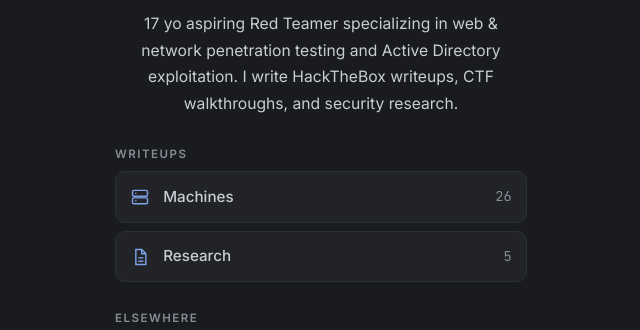
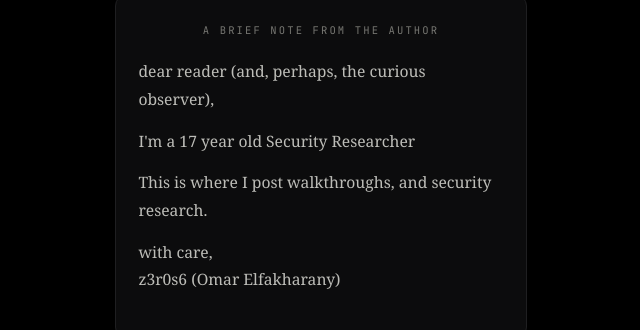
Before and after one commit to z3r0s6/z3r0s6.github.io, an Astro site: page / in a window 1280 px wide. Shown: the part 238-568 px from the top of the page, without its empty margins (319-959 px from the left). Built offline with nearby package versions, Linux system fonts and the light colour scheme; Astro itself is replaced by a stand-in of ours; some packages are replaced by stand-ins of ours.

Commit message:
Rework theme: black/white palette, author note, nav/title tweaks
- Recolor to a true-black monochrome palette (drop the blue accent)
- Add a short "brief note from the author" to the homepage
- Remove the homepage bio/handle lines
- Nav: capitalize Home/Machines, rename research -> Writings
- Writings page heading + machines/posts tab titles capitalized
- Tab title format changed to "<page> /" (dropped the "root" suffix)

Co-Authored-By: Claude Opus 4.8 <noreply@anthropic.com>

```diff
--- a/src/config.ts
+++ b/src/config.ts
@@ -4,7 +4,7 @@
 // ..............................................................
 
 export const SITE = {
-  title: 'z3r0s',
+  title: 'root',
   description: 'z3r0s6 (z3r0s) — HackTheBox machine writeups, CTF walkthroughs, and security research by an aspiring red teamer.',
   author: 'z3r0s',
   avatar: '/images/avatar-v3.jpg',
--- a/src/layouts/BaseLayout.astro
+++ b/src/layouts/BaseLayout.astro
@@ -9,7 +9,7 @@ interface Props {
 }
 
 const { title, description, bare = false } = Astro.props;
-const pageTitle = title ? `${title} · ${SITE.title}` : SITE.title;
+const pageTitle = title ? `${title} /` : `${SITE.author} /`;
 const pageDesc = description ?? SITE.description;
 const path = Astro.url.pathname;
 const on = (p: string) => (path === p || (p !== '/' && path.startsWith(p)) ? 'page' : undefined);
@@ -97,9 +97,9 @@ const jsonLd = {
       <div class="wrap">
         <a class="brand" href="/">{SITE.author}</a>
         <nav class="nav">
-          <a href="/" aria-current={on('/')}>home</a>
-          <a href="/machines" aria-current={on('/machines')}>machines</a>
-          <a href="/posts" aria-current={on('/posts')}>research</a>
+          <a href="/" aria-current={on('/')}>Home</a>
+          <a href="/machines" aria-current={on('/machines')}>Machines</a>
+          <a href="/posts" aria-current={on('/posts')}>Writings</a>
         </nav>
       </div>
     </header>
--- a/src/pages/index.astro
+++ b/src/pages/index.astro
@@ -16,9 +16,17 @@ const li = social('LinkedIn');
   <div class="page">
     <section class="intro">
       <img class="avatar" src={SITE.avatar} alt={SITE.author} width="92" height="92" />
-      <h1 class="name">{SITE.title}</h1>
-      {gh && <p class="handle">{gh.handle} · aspiring red teamer</p>}
-      <p class="bio">{ABOUT}</p>
+      <h1 class="name">{SITE.author}</h1>
+    </section>
+
+    <section class="letter">
+      <p class="letter-label">A brief note from the author</p>
+      <div class="letter-body">
+        <p>dear reader (and, perhaps, the curious observer),</p>
+        <p>I'm a 17 year old Security Researcher</p>
+        <p>This is where I post walkthroughs, and security research.</p>
+        <p>with care,<br>z3r0s6 (Omar Elfakharany)</p>
+      </div>
     </section>
 
     <section class="group">
@@ -29,7 +37,7 @@ const li = social('LinkedIn');
       </a>
       <a class="row" href="/posts">
         <svg class="ic" viewBox="0 0 24 24" fill="none" stroke="currentColor" stroke-width="1.7"><path d="M7 3h7l5 5v13H7z"/><path d="M14 3v5h5"/><path d="M10 13h6M10 17h6"/></svg>
-        <span class="lbl">Research</span><span class="meta">{posts.length}</span>
+        <span class="lbl">Writings</span><span class="meta">{posts.length}</span>
       </a>
     </section>
 
@@ -71,6 +79,23 @@ const li = social('LinkedIn');
     .handle { margin: .3rem 0 0; color: var(--fg-muted); font-size: .9rem; font-family: var(--font-mono); }
     .bio { margin: 1rem 0 0; color: var(--fg); font-size: .98rem; line-height: 1.7; }
 
+    .letter {
+      border: 1px solid var(--border); border-radius: 12px;
+      padding: 1.6rem 1.4rem; background: var(--bg-soft); text-align: left;
+    }
+    .letter-label {
+      margin: 0; text-align: center; font-family: var(--font-mono);
+      font-size: .66rem; letter-spacing: .2em; text-transform: uppercase; color: var(--fg-muted);
+    }
+    .letter-label.flip { transform: rotate(180deg); margin-top: 1.2rem; }
+    .letter-body {
+      margin: 1.2rem 0; font-family: Georgia, 'Times New Roman', serif;
+      color: var(--fg); line-height: 1.75; font-size: .98rem;
+    }
+    .letter-body p { margin: 0 0 .9rem; }
+    .letter-body p:last-child { margin-bottom: 0; }
+    .letter-body em { color: var(--fg-strong); font-style: italic; }
+
     .group { display: flex; flex-direction: column; gap: .5rem; }
     .glabel { margin: 0 0 .1rem; font-size: .72rem; font-weight: 600; letter-spacing: .13em;
               text-transform: uppercase; color: var(--fg-muted); }
--- a/src/pages/machines/index.astro
+++ b/src/pages/machines/index.astro
@@ -7,7 +7,7 @@ const items = (await getCollection('machines', ({ data }) => !data.draft))
   .sort((a, b) => b.data.date.valueOf() - a.data.date.valueOf());
 ---
 
-<BaseLayout title="machines" description="HackTheBox machine writeups.">
+<BaseLayout title="Machines" description="HackTheBox machine writeups.">
   <h1 class="section">Machines</h1>
   <WriteupList items={items} base="/machines" />
 </BaseLayout>
--- a/src/pages/posts/index.astro
+++ b/src/pages/posts/index.astro
@@ -16,8 +16,8 @@ const fmt = (d: Date) =>
 const hrefFor = (p: (typeof posts)[number]) => p.data.externalLink ?? `/posts/${p.id}/`;
 ---
 
-<BaseLayout title="research" description="Security research, notes, and bug writeups.">
-  <h1 class="section">Research</h1>
+<BaseLayout title="Writings" description="Security research, notes, and bug writeups.">
+  <h1 class="section">Writings</h1>
   <ul class="post-list">
     {posts.map((p) => (
       <li>
--- a/src/styles/global.css
+++ b/src/styles/global.css
@@ -4,16 +4,16 @@
    ───────────────────────────────────────────────────────────── */
 
 :root {
-  --bg:        #1a1b1e;   /* page background            */
-  --bg-soft:   #212327;   /* cards / code / callouts    */
-  --bg-hover:  #26282d;   /* hover surfaces             */
-  --border:    #2c2f35;   /* hairlines                  */
-  --fg:        #c9cdd4;   /* body text                  */
-  --fg-strong: #eceef1;   /* headings / emphasis        */
-  --fg-muted:  #878d97;   /* secondary text             */
-  --accent:    #7ea2e6;   /* links, highlights          */
-  --accent-dim:#5f83c9;
-  --selection: rgba(126, 162, 230, 0.20);
+  --bg:        #000000;   /* page background — true black */
+  --bg-soft:   #0c0c0d;   /* cards / code / callouts    */
+  --bg-hover:  #141416;   /* hover surfaces             */
+  --border:    #1f1f21;   /* hairlines                  */
+  --fg:        #bdbdb8;   /* body text                  */
+  --fg-strong: #f3f3f0;   /* headings / emphasis        */
+  --fg-muted:  #777772;   /* secondary text             */
+  --accent:    #ffffff;   /* links, highlights — white  */
+  --accent-dim:#cfcec9;
+  --selection: rgba(255, 255, 255, 0.18);
 
   --font-sans: 'Inter', -apple-system, BlinkMacSystemFont, 'Segoe UI', Roboto,
                Helvetica, Arial, 'Apple Color Emoji', 'Segoe UI Emoji', sans-serif;
@@ -153,7 +153,7 @@ main { padding: 3.5rem 0 6rem; }
   border: 1px solid var(--accent);
   border-radius: 6px;
   background: var(--accent);
-  color: #0d1526;
+  color: #000;
   font-family: var(--font-sans);
   font-weight: 600;
   cursor: pointer;
```
